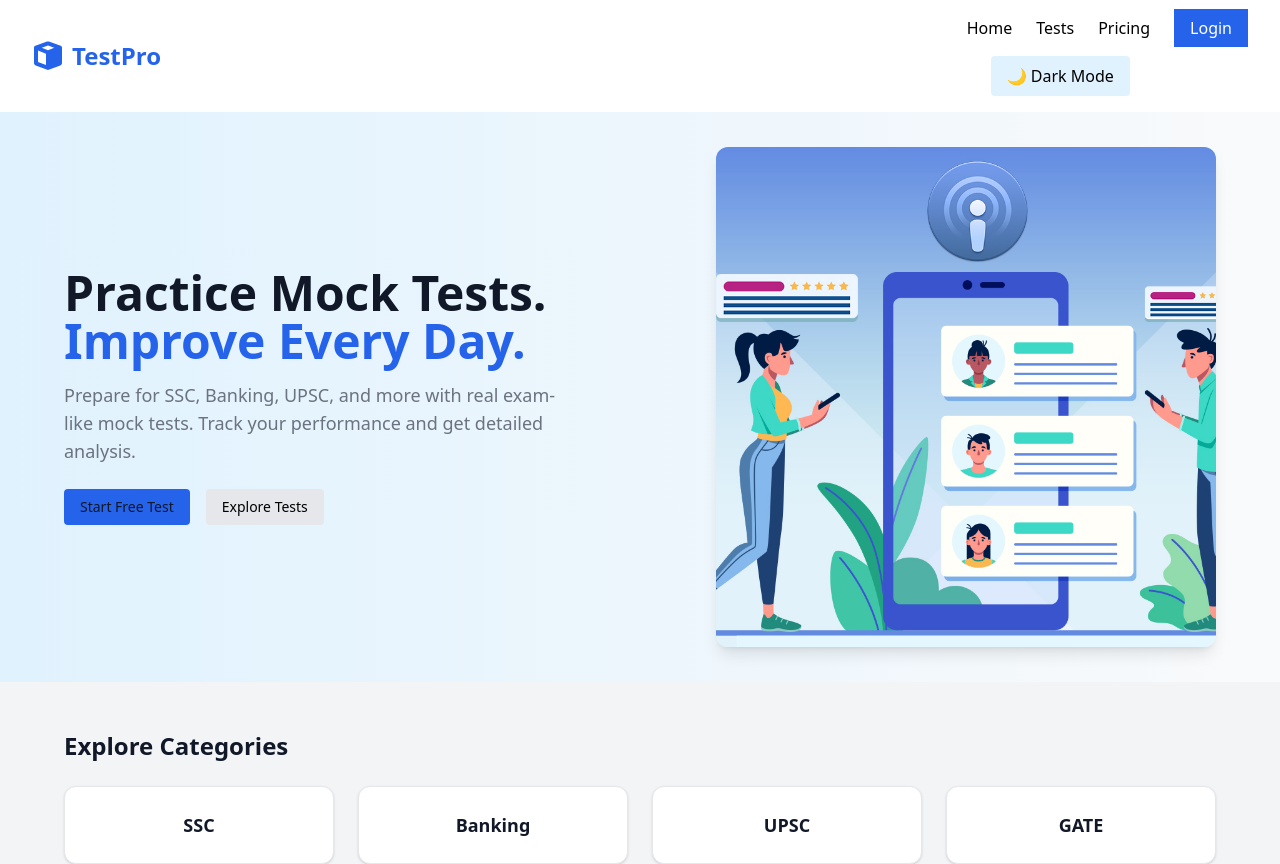
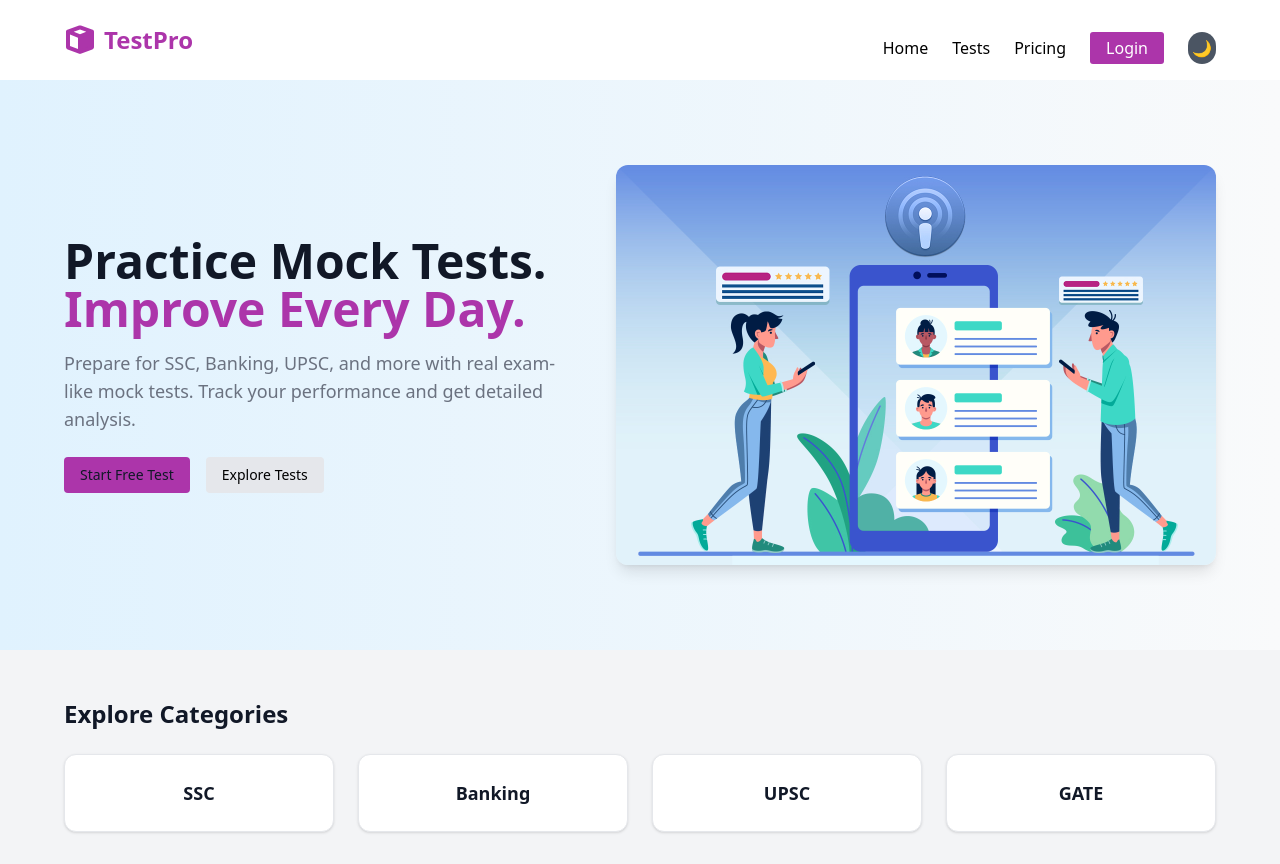
Before and after one commit to RohitTheCoderr/TestPro, a Next.js app: page / in a window 1280 px wide. Shown: the top 864 px of the page. Built offline with nearby package versions, Linux system fonts and the light colour scheme.

Commit message:
theam color update

```diff
--- a/src/app/globals.css
+++ b/src/app/globals.css
@@ -118,8 +118,9 @@
 } */
 
 :root {
-  --primary: #2563eb;         /* blue-600 */
-  --accent: #1d4ed8;          /* blue-700 */
+  /* #f882f6 */
+  --primary: #ac35aa;         /* blue-600 */
+  --accent: #4b074a;          /* blue-700 */
   --secondary: #e0f2fe;       /* light blue */
   --background: #f9fafb;      /* gray-50 */
   --foreground: #111827;      /* gray-900 */
@@ -134,8 +135,8 @@
 }
 
 .dark {
-  --primary: #3b82f6;        /* lighter blue */
-  --accent: #60a5fa;
+  --primary: #ac35aa;        /* lighter blue */
+  --accent: #f882f6;
   --secondary: #1e293b;
   --background: #0f172a;
   --foreground: #f9fafb;
--- a/src/app/page.tsx
+++ b/src/app/page.tsx
@@ -21,15 +21,12 @@ export default function HomePage() {
             <Button className="bg-primary text-primary-foreground hover:bg-accent hover:text-accent-foreground">
               Start Free Test
             </Button>
-            <Button className="bg-gray-200 text-black ">
-             Explore Tests
-            </Button>
-
+            <Button className="bg-gray-200 text-black ">Explore Tests</Button>
           </div>
         </div>
 
         {/* Right Illustration */}
-        <div className="relative w-[400px] md:w-[500px] h-[400px] md:h-[500px] mt-10 md:mt-0">
+        <div className="relative w-[400px] md:w-[600px] h-[300px] md:h-[400px] mt-10 md:mt-0">
           <Image
             src="/studetimg.jpg"
             alt="Mock Test Illustration"
@@ -37,7 +34,6 @@ export default function HomePage() {
             className="object-cover rounded-xl shadow-lg"
           />
         </div>
-
       </section>
 
       {/* Categories Section */}
--- a/src/app/tests/[category]/page.tsx
+++ b/src/app/tests/[category]/page.tsx
@@ -26,7 +26,7 @@ const TestCard: React.FC<TestCardProps> = ({
       <div className="mt-6 flex gap-4">
         <Link
           href={`/tests/${category}/${examType}`}
-          className="w-full text-center px-4 py-2 bg-primary text-primary-foreground rounded-lg hover:bg-accent hover:text-accent-foreground text-sm transition"
+          className="w-full text-center px-4 py-2 bg-primary text-white rounded-lg hover:bg-accent hover:text-accent-foreground text-sm transition"
         >
           {buttonLabel}
         </Link>
--- a/src/app/tests/page.tsx
+++ b/src/app/tests/page.tsx
@@ -26,7 +26,7 @@ const TestCard: React.FC<TestCardProps> = ({
       <div className="mt-4 flex gap-4">
         <Link
           href={`/tests/${category.toLowerCase()}/`}
-          className="px-4 py-2 text-sm rounded-lg font-semibold bg-primary text-primary-foreground hover:bg-accent hover:text-accent-foreground transition-colors"
+          className="px-4 py-2 text-sm rounded-[3px] text-white font-semibold bg-primary text-primary-foreground hover:bg-accent hover:text-accent-foreground transition-colors"
         >
           {buttonLabel}
         </Link>
@@ -89,7 +89,7 @@ export default function TestsPage() {
     <main className="min-h-screen bg-background py-12 px-6">
       {/* Hero Section */}
       <div className="max-w-5xl mx-auto text-center">
-        <h1 className="text-4xl font-bold text-foreground">Practice Tests</h1>
+        <h1 className="text-4xl font-bold text-accent dark:text-white">Practice Tests</h1>
         <p className="mt-3 text-lg text-muted-foreground">
           Improve your skills by taking practice tests designed for students and
           job seekers. Choose from various categories and track your progress.
@@ -134,18 +134,22 @@ export default function TestsPage() {
 
       {/* CTA Section */}
       <section className="mt-20 text-center bg-gradient-to-r from-primary to-accent rounded-2xl p-10 max-w-5xl mx-auto shadow-lg">
-        <h2 className="text-3xl font-bold text-primary-foreground">
+        {/* <section className="mt-20 text-center bg-gradient-to-r from-blue-300 to-blue-400 rounded-2xl p-10 max-w-5xl mx-auto shadow-lg"> */}
+        <h2 className="text-3xl font-bold text-white">
           Ready to challenge yourself?
         </h2>
         <p className="mt-2 text-lg text-primary-foreground/90">
           Start your first free test today and climb up the leaderboard.
         </p>
         <div className="mt-6 flex justify-center gap-4">
-          <Button size="lg" className="bg-background text-foreground hover:bg-muted">
+          <Button
+            size="lg"
+            className="bg-background text-foreground hover:bg-muted"
+          >
             Start Free Test
           </Button>
           <Button
-           variant= "outline"
+            variant="outline"
             size="lg"
             className="bg-primary-foreground text-secondary hover:bg-background hover:text-foreground"
           >
--- a/src/components/sections/Header.tsx
+++ b/src/components/sections/Header.tsx
@@ -5,8 +5,8 @@ import ThemeToggle from "../shared/mode";
 
 const Header = () => {
   return (
-    <header className="flex justify-between items-center px-8 py-4 shadow bg-white">
-      <div className="text-blue-600 flex justify-center gap-2 items-center">
+    <header className="flex justify-between items-center px-8 md:px-16 py-4 shadow-lg shadow-black bg-white dark:bg-gray-700 dark:text-white">
+      <div className="text-primary dark:text-accent flex justify-center gap-2 items-center">
         <div className="">
           <svg
             className="h-8 w-8"
@@ -28,26 +28,26 @@ const Header = () => {
             />
           </svg>
         </div>
-        <h1 className="text-2xl font-bold text-blue-600">TestPro</h1>
+        <h1 className="text-2xl font-bold text-primary dark:text-accent">TestPro</h1>
       </div>
-      <nav className="space-x-6">
-        <Link href="/" className="text-black hover:text-blue-500">
+      <nav className="space-x-6 text-black dark:text-white">
+        <Link href="/" className="hover:text-primary ">
           Home
         </Link>
-        <Link href="/tests" className="text-black hover:text-blue-500">
+        <Link href="/tests" className="hover:text-primary">
           Tests
         </Link>
-        <Link href="/pricing" className="text-black hover:text-blue-500">
+        <Link href="/pricing" className="hover:text-primary ">
           Pricing
         </Link>
         <Link
           href="/auth"
-          className="bg-blue-600 text-white px-4 py-2 rounded-lg hover:bg-blue-700 transition"
+          className="bg-primary text-white px-4 py-[5px] rounded-[3px] hover:bg-accent transition"
         >
           Login
         </Link>
 
-        <div><ThemeToggle/></div>
+        <ThemeToggle/>
       </nav>
     </header>
   );
--- a/src/components/shared/mode.tsx
+++ b/src/components/shared/mode.tsx
@@ -15,9 +15,9 @@ export default function ThemeToggle() {
   return (
     <button
       onClick={() => setDark(!dark)}
-      className="mt-4 rounded bg-secondary px-4 py-2 text-secondary-foreground dark:text-white"
+      className="mt-4 bg-gray-600 dark:bg-white rounded-full p-1 text-secondary-foreground"
     >
-      {dark ? "☀️ Light Mode" : "🌙 Dark Mode"}
+      {dark ? "☀️" : "🌙"}
     </button>
   );
 }
--- a/src/components/ui/button.tsx
+++ b/src/components/ui/button.tsx
@@ -12,10 +12,10 @@ const Button = React.forwardRef<HTMLButtonElement, ButtonProps>(
       <button
         ref={ref}
         className={cn(
-          "inline-flex items-center justify-center rounded text-sm font-medium transition-colors focus:outline-none focus:ring-2 focus:ring-blue-500 focus:ring-offset-2 disabled:opacity-50 disabled:pointer-events-none",
+          "inline-flex items-center justify-center rounded text-sm font-medium transition-colors focus:outline-none focus:ring-2 focus:ring-primary-500 focus:ring-offset-2 disabled:opacity-50 disabled:pointer-events-none",
           {
-            "bg-blue-600 text-white hover:bg-blue-700": variant === "default",
-            "border border-gray-300 bg-white hover:bg-gray-100": variant === "outline",
+            "bg-primary text-white hover:bg-accent": variant === "default",
+            "border border-gray-300 bg-white hover:bg-gray-300": variant === "outline",
           },
           {
             "h-9 px-4": size === "default",
```
Also changed, not shown: src/components/sections/login.tsx (+0 -8 lines). Lines whose indentation alone changed are shown as unchanged.
